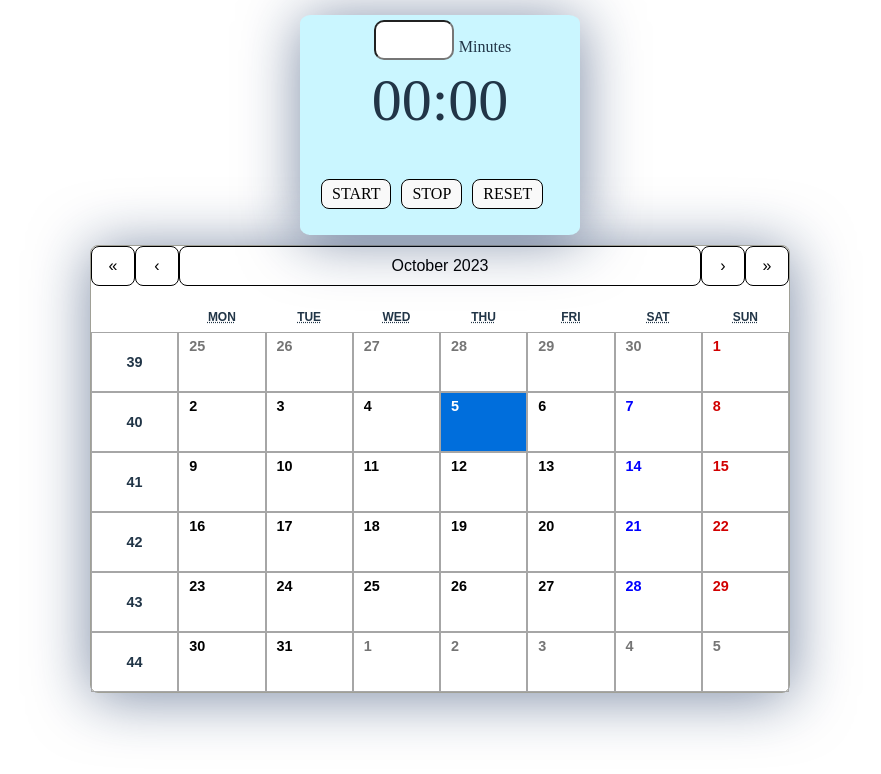
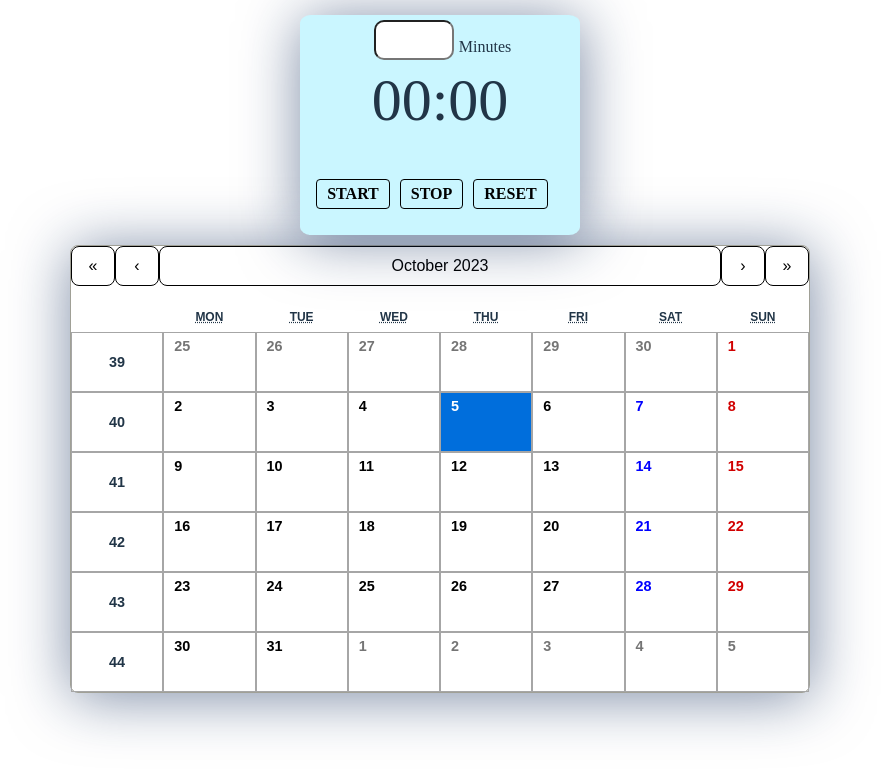
Before and after one commit to ayumi-ayumi/Pomodoro-advanced, a React (Vite) app: page / in a window 1280 px wide. Shown: the top 774 px of the page, without its empty margins (200-1081 px from the left). Built offline with nearby package versions, Linux system fonts and the light colour scheme.

Commit message:
chaged styles

```diff
--- a/src/App.jsx
+++ b/src/App.jsx
@@ -156,7 +156,7 @@ export default function App() {
                 let mins = ("0" + (collections[property] % 3600) / 60).slice(-2);
                 return (
                   <div className="totalHoursOnCalendar">
-                    {hours}H {mins}
+                    {hours} hr {mins} min
                   </div>
                 );
               }
--- a/src/Calendar.css
+++ b/src/Calendar.css
@@ -6,7 +6,7 @@
   border: 1px solid #a0a096;
   font-family: Arial, Helvetica, sans-serif;
   line-height: 1.125em;
-  max-width: 700px;
+  max-width: 740px;
   margin: 0 auto;
   border-radius: 8px;
   box-shadow: 1px 4px 60px 0 rgba(14, 42,90, 0.55);
@@ -173,9 +173,11 @@
 }
 
 .totalHoursOnCalendar {
-  font-weight: 900;
+  font-weight: 300;
   background-color: grey;
   margin-top: 10px;
+  box-shadow: 2px 2px 6px 1px black;
+  color: #fff;
 }
 
 button abbr {
--- a/src/MyTimer.css
+++ b/src/MyTimer.css
@@ -39,8 +39,17 @@ input {
 .timerButtons {
   position: absolute;
   top: 159px;
-  left: 16px;
+  left: 4%;
 }
+
 .timerButtons button {
   padding: 5px 10px;
+  border-radius: 4px;
+  background: hsla(0,0%,100%,0%);
+  font-weight: bold;
 }
+
+.timerButtons button:hover {
+  box-shadow: 0px 2px 40px 0px rgba(0,0,0,.3);
+  transform: translateY(-3px);
+}
--- a/src/components/MyTimer.jsx
+++ b/src/components/MyTimer.jsx
@@ -26,7 +26,7 @@ export default function MyTimer(props) {
        {timeLeft ? <span>{timeLeftSeconds}</span> : <span>00</span>}
       </div>
       {/* {totalSeconds &&<div>{totalSeconds}</div> } */}
-      {totalSeconds > 0 &&<div className="totalHours">{props.totalSecondsToHours}H {props.totalSecondsToMinutes}</div> }
+      {totalSeconds > 0 &&<div className="totalHours">{props.totalSecondsToHours} hr {props.totalSecondsToMinutes} min</div> }
       {/* {<div>{props.isActive ? "active": "no active"}</div>} */}
       <div className="timerButtons">
         <button onClick={props.start}>START</button>
```
